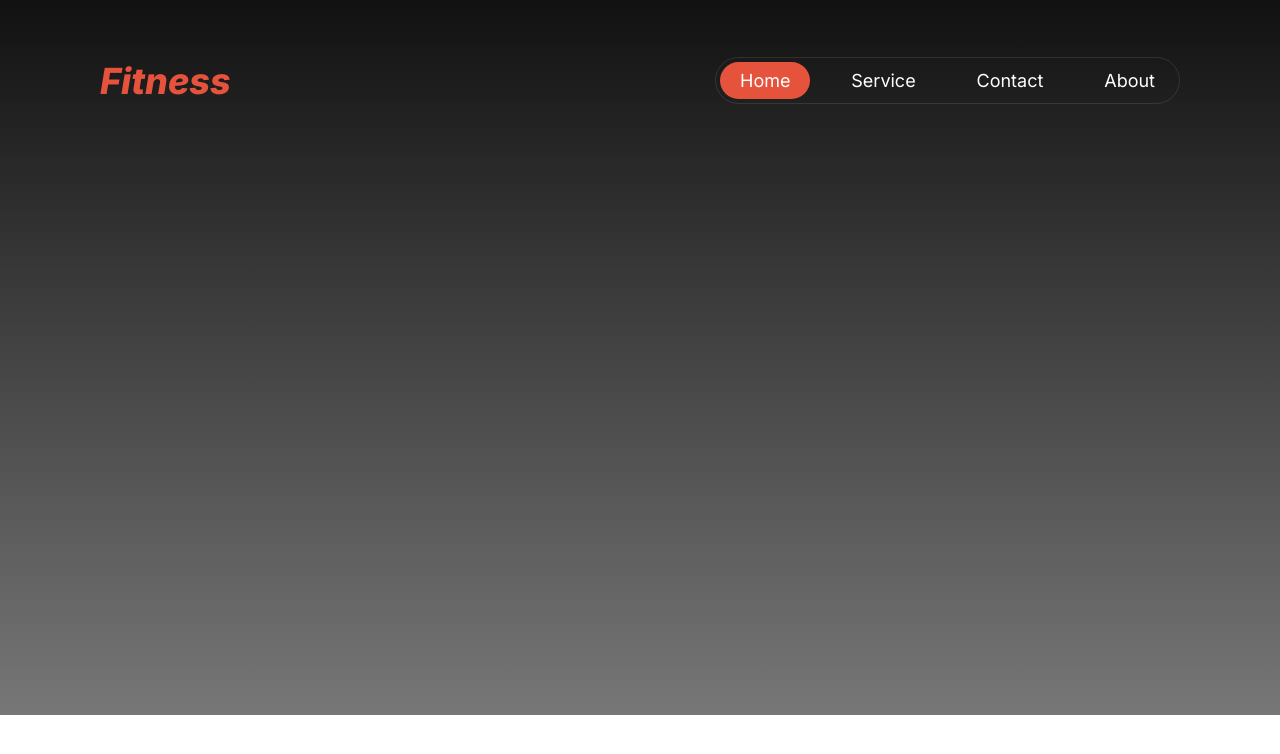
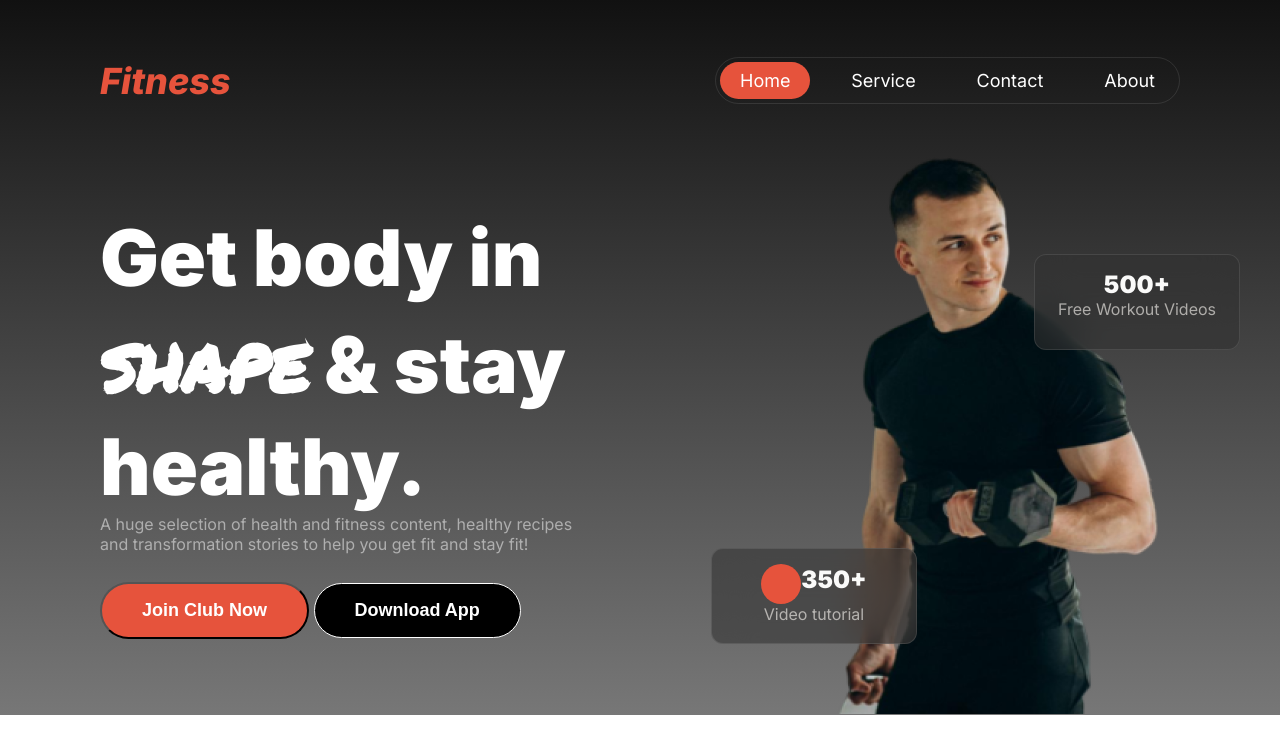
Before and after one commit to AbuKausar/assignment-2-gym, a plain HTML site: page index.html in a window 1280 px wide. Drawn offline with Linux system fonts and the light colour scheme.

Commit message:
banner done

```diff
--- a/index.html
+++ b/index.html
@@ -19,6 +19,31 @@
                 </ul>
             </div>
         </nav>
+        <section class="banner-container">
+            <div class="banner-contents">
+                <div class="banner-text">
+                    <h1>Get body in <br> <span class="permanent-marker-regular">shape</span> & stay <br> healthy.</h1>
+                    <p>A huge selection of health and fitness content, healthy recipes <br> and transformation stories to help you get fit and stay
+                    fit!</p>
+                    <div class="banner-buttons">
+                        <button class="orange-btn">Join Club Now</button>
+                        <button class="black-btn">Download App</button>
+                    </div>
+                </div>
+                <div class="hero-image-container">
+                    <img src="images/Images 2.png" alt="Fitness Trainer" class="hero-image">
+                    <div class="overlay-box top-right">
+                        <p class="box-text"><span class="number">500+</span><br>Free Workout Videos</p>
+                    </div>
+                    <div class="overlay-box bottom-left">
+                        <p class="box-text"><span class="red-dot"></span><span class="number">350+</span><br>Video tutorial</p>
+                    </div>
+                </div>
+            </div>
+        </section>
     </header>
+    <main>
+
+    </main>
 </body>
 </html>
--- a/styles.css
+++ b/styles.css
@@ -1,4 +1,4 @@
-@import url('https://fonts.googleapis.com/css2?family=Inter:ital,opsz,wght@0,14..32,100..900;1,14..32,100..900&display=swap');
+@import url('https://fonts.googleapis.com/css2?family=Inter:ital,opsz,wght@0,14..32,100..900;1,14..32,100..900&family=Permanent+Marker&display=swap');
 
 * {
     margin: 0;
@@ -13,6 +13,10 @@
     font-style: normal;
 }
 
+.permanent-marker-regular {
+    font-family: "Permanent Marker", cursive;
+
+}
 /* nav styles */
 header {
     background: linear-gradient(180.00deg, rgb(17, 17, 17), rgba(119, 119, 119, 4) 100%);
@@ -68,3 +72,104 @@ nav {
     border-radius: 46px;
     background: rgb(230, 83, 60);
 }
+
+/* banner styles */
+.banner-container {
+    max-width: 1080px;
+    margin: 0 auto;
+}
+
+.banner-contents {
+    display: flex;
+    justify-content: space-between;
+    align-items: center;
+    padding-top: 30px;
+}
+
+.banner-text > h1 {
+    color: rgb(255, 255, 255);
+    font-size: 78px;
+    font-weight: 900;
+}
+
+.banner-text > p {
+    color: rgba(255, 255, 255, 0.5);
+    font-size: 16px;
+    font-weight: 400;
+}
+
+.banner-buttons > button {
+    color: rgb(255, 255, 255);
+    font-size: 18px;
+    font-weight: 600;
+    padding: 16px 40px;
+    border-radius: 42px;
+    margin-top: 28px;
+}
+
+.orange-btn {
+    background: rgb(230, 83, 60);
+}
+
+.black-btn {
+    box-sizing: border-box;
+    border: 1px solid rgb(255, 255, 255);
+    background-color: black;
+}
+
+.hero-image-container {
+    position: relative;
+}
+
+.hero-image {
+    width: 100%;
+    display: block;
+    border-radius: 10px;
+}
+
+.overlay-box {
+    position: absolute;
+    width: 206px;
+    height: 96px;
+    box-sizing: border-box;
+    border: 1px solid rgba(255, 255, 255, 0.1);
+    border-radius: 12px;
+    backdrop-filter: blur(20px);
+    background: rgba(48, 48, 48, 0.54);
+}
+
+.number {
+    color: rgb(250, 250, 249);
+    font-size: 24px;
+    font-weight: 900;
+}
+
+.box-text {
+    color: rgba(239, 237, 232, 0.65);
+    font-size: 16px;
+    font-weight: 400;
+    padding-top: 15px;
+}
+
+.top-right {
+    top: 120px;
+    right: -60px;
+}
+
+.bottom-left {
+    bottom: 70px;
+    left: -120px;
+}
+
+.overlay-box {
+    text-align: center;
+}
+
+.red-dot {
+    display: inline-block;
+    width: 40px;
+    height: 40px;
+    background: rgb(230, 83, 60);
+    border-radius: 50%;
+    vertical-align: middle;
+}
```
